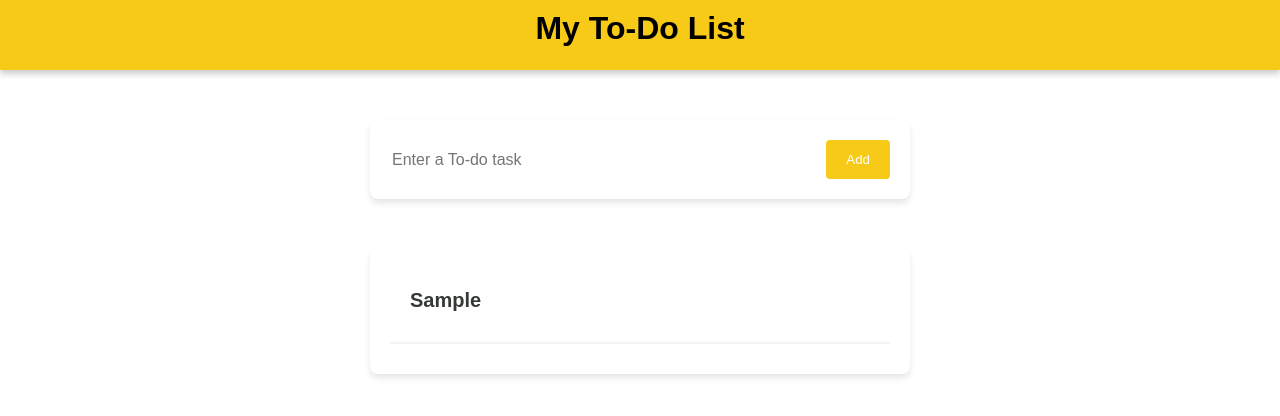
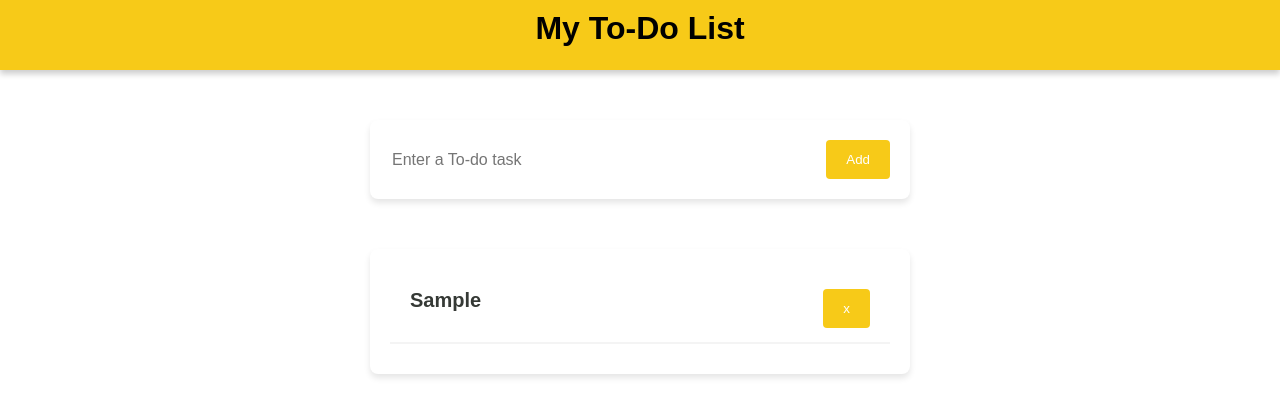
Before and after one commit to IamDikshaR/To-do-App, a React (Vite) app: page / in a window 1280 px wide. Both pictures are taken after typing "Sample" into the empty fields and a click on the button "Add". Shown: the top 416 px of the page. Built offline with nearby package versions, Linux system fonts and the light colour scheme.

Commit message:
added delete todo item

```diff
--- a/src/components/Todo.jsx
+++ b/src/components/Todo.jsx
@@ -8,7 +8,7 @@
   return (
     <>
       <Form todos={todos} setTodos={setTodos} />
-      <TodoList todos={todos} />
+      <TodoList todos={todos} setTodos={setTodos} />
     </>
   );
 }
--- a/src/components/TodoItem.jsx
+++ b/src/components/TodoItem.jsx
@@ -1,9 +1,19 @@
 import styles from "../css/todoItem.module.css";
 
-export default function TodoItem({ item }) {
+export default function TodoItem({ item, todos, setTodos }) {
+  function handleDelete(item) {
+    setTodos(todos.filter((todo) => todo !== item));
+  }
   return (
     <div className={styles.container}>
-      <div className={styles.items}>{item}</div>
+      <div className={styles.items}>
+        {item}
+        <span>
+          <button onClick={() => handleDelete(item)} className={styles.delete}>
+            x
+          </button>
+        </span>
+      </div>
       <hr className={styles.line} />
     </div>
   );
--- a/src/components/TodoList.jsx
+++ b/src/components/TodoList.jsx
@@ -1,13 +1,13 @@
 import TodoItem from "./TodoItem";
 import styles from "../css/todoList.module.css";
 
-export default function TodoList({ todos }) {
+export default function TodoList({ todos, setTodos }) {
   return (
     <>
       <div className={styles.list}>
         {/* {" "} */}
         {todos.map((item) => (
-          <TodoItem key={item} item={item} />
+          <TodoItem key={item} item={item} todos={todos} setTodos={setTodos} />
         ))}
       </div>
     </>
--- a/src/css/todoItem.module.css
+++ b/src/css/todoItem.module.css
@@ -12,3 +12,13 @@
 .line {
   border: 1px solid #f4f4f4;
 }
+
+.delete {
+  float: right;
+  background-color: #f7ca18;
+  border: none;
+  border-radius: 4px;
+  padding: 12px 20px;
+  color: white;
+  cursor: pointer;
+}
```
